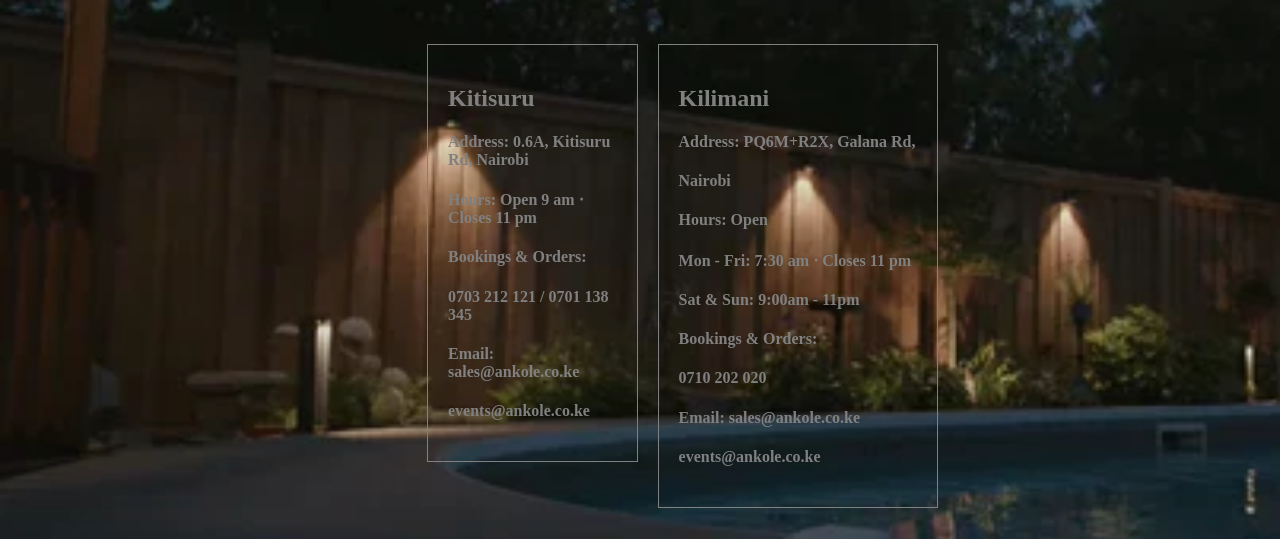
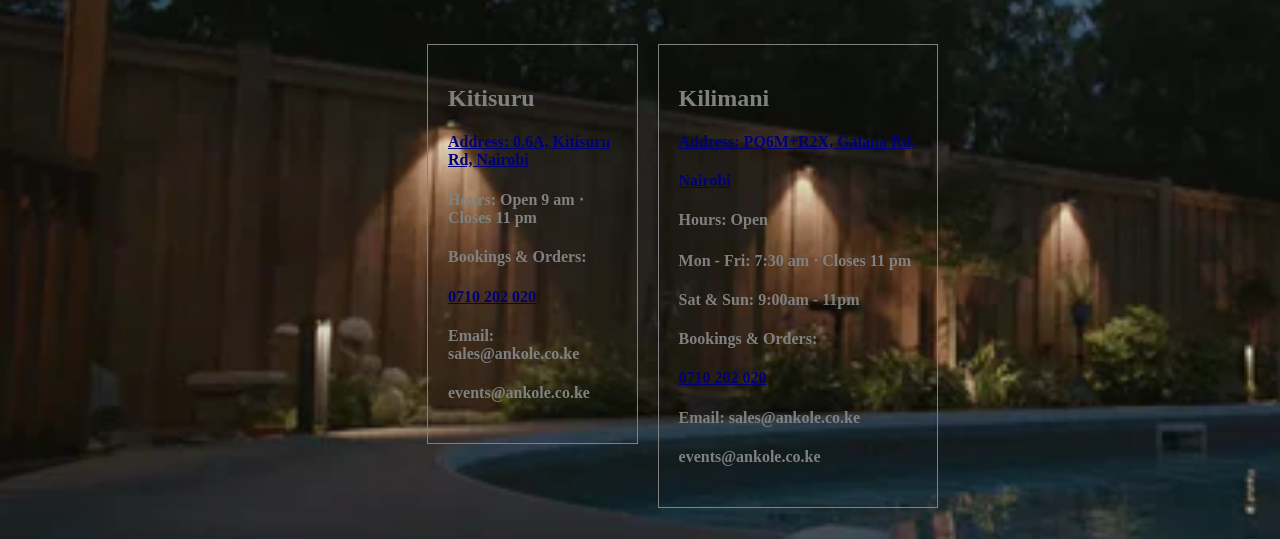
Before and after one commit to danaitsemere/Ankole, a plain HTML site: page contact.html in a window 1280 px wide. Shown: the part 242-781 px from the top of the page. Drawn offline with Linux system fonts and the light colour scheme.

```diff
--- a/contact.html
+++ b/contact.html
@@ -19,24 +19,24 @@
         <div class="address">
             <div class="kitisuru">
                 <h2 is="contact-kiti">Kitisuru</h2>
-                <h4>Address: 0.6A, Kitisuru Rd, Nairobi</h4>
+                <h4><a href="https://maps.app.goo.gl/jhHAr49Tr5hyKhN67">Address: 0.6A, Kitisuru Rd, Nairobi</a></h4>
                 <h4>Hours: Open 9 am ⋅ Closes 11 pm</h4>
                 <h4>Bookings & Orders:</h4>
-                <h4>0703 212 121 / 0701 138 345</h4>
-                <h4>Email: sales@ankole.co.ke</h4>
+                <h4><a href="tel:tel:+2540703212121">0710 202 020</a></h4>
+                <h4><a href="mailto:sales@ankole.co.ke"></a>Email: sales@ankole.co.ke</h4>
                 <h4>events@ankole.co.ke</h4>
 
             </div>
             <div class="kilimani">
                 <h2 is="contact-kili">Kilimani</h2>
-                <h4>Address: PQ6M+R2X, Galana Rd,</h4>
-                <h4>Nairobi</h4>
+                <h4><a href="https://maps.app.goo.gl/jhHAr49Tr5hyKhN67">Address: PQ6M+R2X, Galana Rd,</a></h4>
+                <h4><a href="https://maps.app.goo.gl/jhHAr49Tr5hyKhN67">Nairobi</a></h4>
                 <h4>Hours: Open</h4>
                 <h4>Mon - Fri: 7:30 am ⋅ Closes 11 pm</h4>
                 <h4>Sat & Sun: 9:00am - 11pm</h4>
                 <h4>Bookings & Orders:</h4>
-                <h4>0710 202 020</h4>
-                <h4>Email: sales@ankole.co.ke</h4>
+                <h4><a href="tel:tel:+2540703212121">0710 202 020</a></h4>
+                <h4><a href="mailto:sales@ankole.co.ke"></a>Email: sales@ankole.co.ke</h4>
                 <h4>events@ankole.co.ke</h4>
 
             </div>
```
